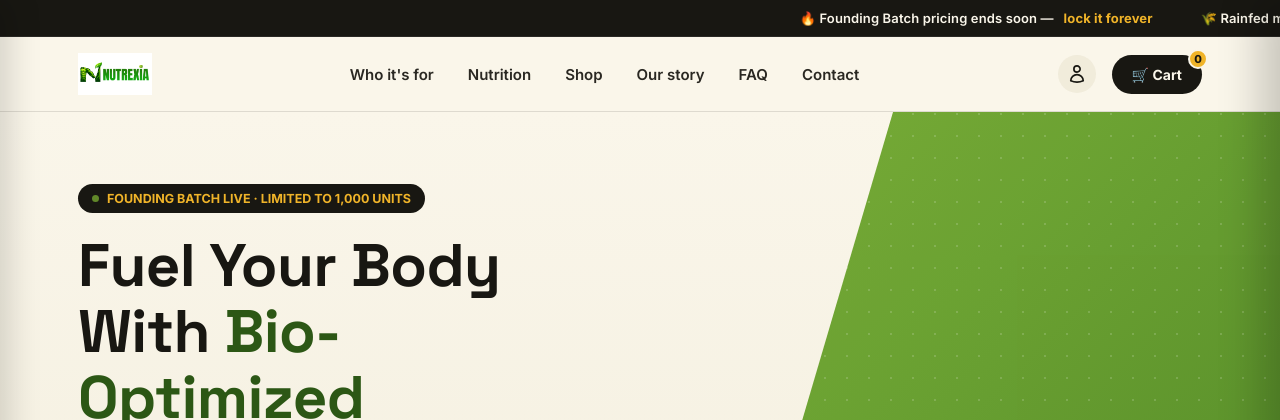
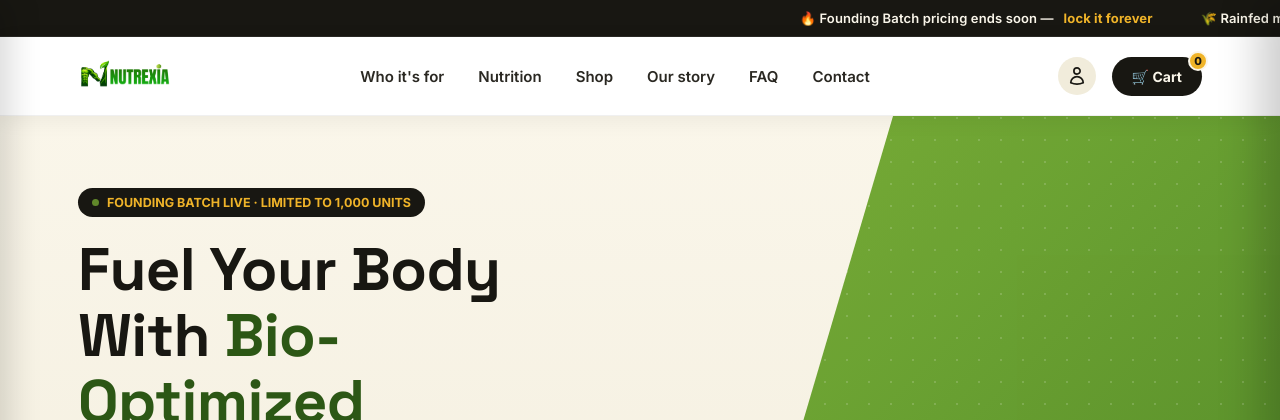
Before and after one commit to idealersb2b-svg/nutrexia, a PHP site: page /index.php in a window 1280 px wide. Shown: the top 420 px of the page. Run offline with PHP 8.4, Linux system fonts and the light colour scheme; some libraries are stand-ins or nearby versions.

Commit message:
Enlarge logo size and make header background pure white with subtle box shadow

```diff
--- a/php_version/assets/css/style.css
+++ b/php_version/assets/css/style.css
@@ -47,12 +47,13 @@ button{font-family:inherit;cursor:pointer;border:none;background:none;}
 
 /* ---------- Nav ---------- */
 header{
-  position:sticky; top:0; z-index:100; background:rgba(250,246,234,0.95);
-  backdrop-filter:blur(12px); border-bottom:1px solid var(--line);
+  position:sticky; top:0; z-index:100; background:#FFFFFF;
+  backdrop-filter:blur(12px); border-bottom:1px solid rgba(0,0,0,0.06);
+  box-shadow: 0 4px 20px rgba(0,0,0,0.06);
 }
-nav{display:flex; align-items:center; justify-content:space-between; padding:16px 28px; max-width:1180px; margin:0 auto;}
+nav{display:flex; align-items:center; justify-content:space-between; padding:12px 28px; max-width:1180px; margin:0 auto;}
 .brand{display:flex; align-items:center; gap:10px;}
-.brand img{height:34px; width:auto;}
+.brand img{height:54px; max-height:54px; width:auto;}
 .navlinks{display:flex; gap:34px; font-weight:600; font-size:15px;}
 .navlinks a{position:relative; padding:6px 0; color:var(--char-soft);}
 .navlinks a:hover{color:var(--pea-deep);}
--- a/php_version/includes/footer.php
+++ b/php_version/includes/footer.php
@@ -3,7 +3,7 @@
     <div class="wrap">
       <div class="foot-grid">
         <div class="foot-brand">
-          <img src="/assets/images/logo.png" alt="Nutrexia Logo" style="height: 38px; width: auto; display: block; object-fit: contain; margin-bottom: 14px;" />
+          <img src="/assets/images/logo.png" alt="Nutrexia Logo" style="height: 48px; max-height: 48px; width: auto; display: block; object-fit: contain; margin-bottom: 14px;" />
           <p>Climate-smart, bio-optimized superfood breakfast formulations engineered for peak cellular absorption and sustainable living.</p>
         </div>
         <div class="foot-col">
--- a/php_version/includes/header.php
+++ b/php_version/includes/header.php
@@ -39,7 +39,7 @@ $user = getCurrentUser();
   <header>
     <nav>
       <a href="/" class="brand">
-        <img src="/assets/images/logo.png" alt="Nutrexia Logo" style="height: 42px; width: auto; display: block; object-fit: contain;" />
+        <img src="/assets/images/logo.png" alt="Nutrexia Logo" style="height: 54px; max-height: 54px; width: auto; display: block; object-fit: contain;" />
       </a>
       <div class="navlinks">
         <a href="/#audience">Who it's for</a>
```
